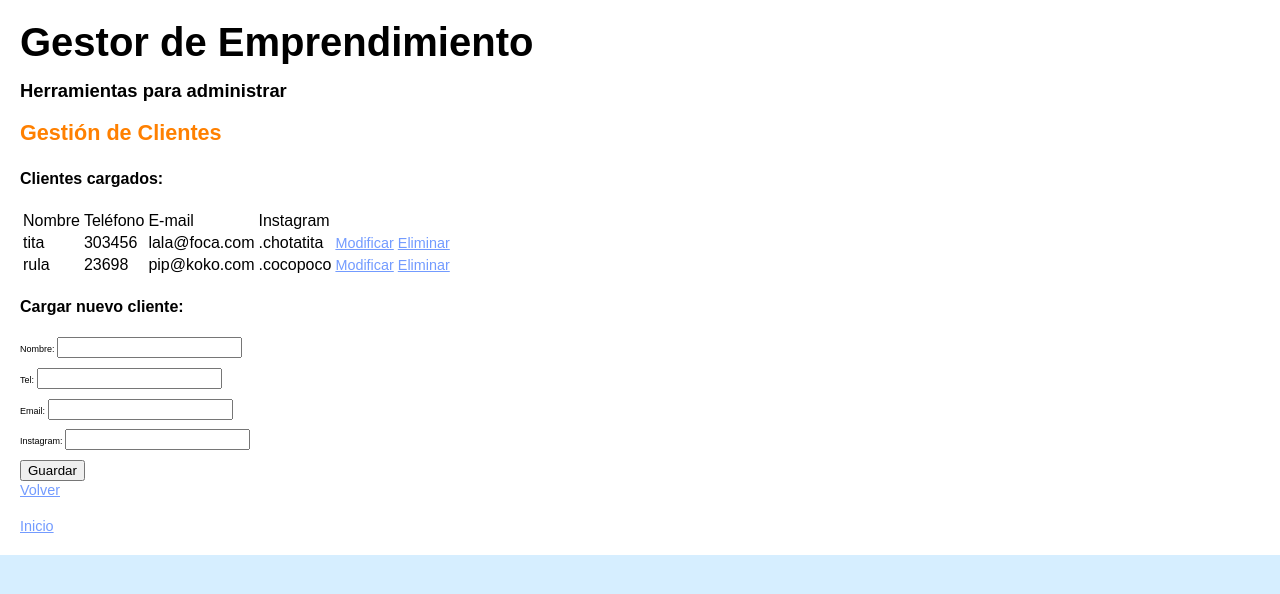
After one commit to Toni-C1/web_gestion_Django, a Django app: page /clientes_crear/ in a window 1280 px wide. The commit adds this page. Shown: the top 594 px of the page. Run offline with Django 4.2, Linux system fonts and the light colour scheme; data comes from the database, SQL or seed files in the repository.

Commit message:
cargar cliente agregado

```diff
--- a/web_gestion/gestor/forms.py
+++ b/web_gestion/gestor/forms.py
@@ -26,3 +26,22 @@ class Envase_Form(forms.ModelForm):
     class Meta:
         model = Envases_li
         fields = ('nombre', 'stock', 'punto_de_pedido')
+
+ESTADO_CHOICES = (
+    ('Pendiente', 'Pendiente'),
+    ('Completado', 'Completado'),
+    ('Cancelado', 'Cancelado'),
+)
+
+class Pedido_Form(forms.ModelForm):
+
+    estado = forms.ChoiceField(choices=ESTADO_CHOICES)
+
+    class Meta:
+        model = Pedidos_productos_li
+        fields = ('cliente','productos', 'cantidad', 'estado')
+
+class Cliente_Form(forms.ModelForm):
+    class Meta:
+        model = Clientes_li
+        fields = ('nombre', 'tel', 'email', 'instagram')
--- a/web_gestion/gestor/models.py
+++ b/web_gestion/gestor/models.py
@@ -60,10 +60,10 @@ class Envases_li(models.Model):
         verbose_name = "Envase"
         verbose_name_plural = "Envases"
 
-class Pedidos_productos_l(models.Model):
+class Pedidos_productos_li(models.Model):
     id = models.IntegerField(primary_key=True, unique=True, auto_created=True)
     cliente = models.CharField(max_length=100)
-    nombre = models.CharField(max_length=100)
+    productos = models.CharField(max_length=100)
     cantidad = models.IntegerField()
     estado = models.CharField(max_length=100)
     created = models.DateTimeField(auto_now_add=True, verbose_name="Creado")
@@ -89,3 +89,18 @@ class Lista_compras_li(models.Model):
     class Meta:
         verbose_name = "Compra"
         verbose_name_plural = "Compras"
+
+class Clientes_li(models.Model):
+    id = models.IntegerField(primary_key=True, unique=True, auto_created=True)
+    nombre = models.CharField(unique=True, max_length=100)
+    tel = models.IntegerField(unique=True,)   #TODO no considera el cero a la izq
+    email = models.EmailField(max_length=254)
+    instagram = models.CharField(unique=True, max_length=100)
+
+
+    def __str__(self):
+        return self.nombre
+
+    class Meta:
+        verbose_name = "Cliente"
+        verbose_name_plural = "Clientes"
--- /dev/null
+++ b/web_gestion/gestor/templates/gestor/clientes_crear.html
@@ -0,0 +1,46 @@
+{% extends "gestor/base.html" %}
+
+{% block content %}
+<h3>Gestión de Clientes</h3>
+
+    <h4>Clientes cargados:</h4>
+        <table id="clientes_lista" class="table table-striped">
+            <thead>
+                <tr>
+                    <td>Nombre</td>
+                    <td>Teléfono</td>
+                    <td>E-mail</td>
+                    <td>Instagram</td>
+                </tr>
+            </thead>
+            <tbody>
+
+                {% for cliente in clientes %}
+                    <tr>
+                    <td>{{ cliente.nombre }}</td>
+                    <td>{{ cliente.tel }}</td>
+                    <td>{{ cliente.email }}</td>
+                    <td>{{ cliente.instagram }}</td>
+                    <td><a href="/clientes_crear/{{ producto.id }}">Modificar</a></td>
+                    <td><a href="/clientes_crear/{{ producto.id }}">Eliminar</a></td>
+                    </tr>
+                {% endfor %}
+
+            </tbody>
+
+        </table>
+        <nav>
+            <h4>Cargar nuevo cliente:</h4>
+            <form method="POST" class="post-form">{% csrf_token %}
+
+                {{ form.as_p }}
+
+            <button type="submit" class="save btn btn-default">Guardar</button>
+            </form>
+        </nav>
+
+
+        <a href="/home/">Volver<a></a>
+        <br></br>
+        <a href="/">Inicio<a>
+{% endblock %}
--- a/web_gestion/gestor/templates/gestor/home.html
+++ b/web_gestion/gestor/templates/gestor/home.html
@@ -7,5 +7,7 @@
         <br></br>
         <a href="/gestion_pedidos">Gestión de Pedidos</a>
         <br></br>
+        <a href="/clientes_crear">Gestión de Clientes</a>
+        <br></br>
         <a href="/">Inicio<a></a>
 {% endblock %}
--- a/web_gestion/gestor/templates/gestor/index.html
+++ b/web_gestion/gestor/templates/gestor/index.html
@@ -5,6 +5,10 @@
 <a href="/home">Administrar<a></a>
 
 <h3>Pedidos pendientes</h3>
+
+    {% for pendiente in pendientes %}
+        <li>{{ pendiente.cliente }}</li>
+    {% endfor %}
 
 <br>
 
--- a/web_gestion/gestor/templates/gestor/insumos_editar.html
+++ b/web_gestion/gestor/templates/gestor/insumos_editar.html
@@ -4,7 +4,7 @@
 <h3>Gestión de Insumos</h3>
 <h4>Insumos Cargados</h4>
 
-<table id="cartera" class="table table-striped">
+<table id="insumos_stock" class="table table-striped">
     <thead>
         <tr>
             <td>Insumo</td>
--- a/web_gestion/gestor/views.py
+++ b/web_gestion/gestor/views.py
@@ -6,6 +6,14 @@ from django.http import HttpResponse
 # Create your views here.
 
 def index(request):
+
+    ##chekeo de pedidos pendientes
+    pedidos = Pedidos_productos_li.objects.all()
+    pendientes = []
+
+    for pedido in pedidos:
+        if pedido.estado == 'Pendiente':
+            pendientes.append(pedido)
 
     ##chekeo de Productos por debajo de punto de pedido##
     productos = Productos_li.objects.all()
@@ -38,6 +46,7 @@ def index(request):
         'pocos_productos': pocos_productos,
         'pocos_insumos': pocos_insumos,
         'pocos_envases': pocos_envases,
+        'pendientes': pendientes,
         }
 
     return render(request, "gestor/index.html", context)
@@ -247,21 +256,71 @@ def gestion_pedidos(request):
 
 def historial_pedidos(request):
 
+    pedidos = Pedidos_productos_li.objects.all()
+
     context = {
-
+        'pedidos': pedidos,
         }
     return render(request, "gestor/historial_pedidos.html", context)
 
 def carga_pedidos(request):
 
+      #####################################
+
+    #Formulario cargar nuevo pedido
+    form = Pedido_Form()
+    if request.method == "POST":
+
+        form = Pedido_Form(request.POST)
+
+        if form.is_valid():
+            post = form.save(commit=False)
+            post.save()
+
+        return redirect("/gestion_pedidos")
+
+    else:
+        form = Pedido_Form()
+    ####################################
+
     context = {
-
+        'form': form,
         }
     return render(request, "gestor/carga_pedidos.html", context)
 
 def modificar_pedidos(request):
 
+    pedidos = Pedidos_productos_li.objects.all()
+
     context = {
+        'pedidos': pedidos,
+        }
 
+    return render(request, "gestor/modificar_pedidos.html", context)
+
+
+def clientes_crear(request):
+    clientes = Clientes_li.objects.all()
+
+    #####################################
+
+    #Formulario cargar nuevo cliente a la bd
+    form = Cliente_Form()
+    if request.method == "POST":
+
+        form = Cliente_Form(request.POST)
+
+        if form.is_valid():
+            post = form.save(commit=False)
+            post.save()
+
+    else:
+        form = Cliente_Form()
+    ####################################
+
+    context = {
+        'form': form,
+        'clientes': clientes
         }
-    return render(request, "gestor/modificar_pedidos.html", context)
+
+    return render(request, "gestor/clientes_crear.html", context)
--- a/web_gestion/web_gestion/urls.py
+++ b/web_gestion/web_gestion/urls.py
@@ -40,4 +40,5 @@ urlpatterns = [
     path('historial_pedidos/', historial_pedidos),
     path('carga_pedidos/', carga_pedidos),
     path('modificar_pedidos/', modificar_pedidos),
+    path('clientes_crear/', clientes_crear),
   ]+ static(settings.STATIC_URL, document_root=settings.STATIC_ROOT)
```
Also changed, not shown: web_gestion/gestor/templates/gestor/carga_pedidos.html (+7 -0 lines), web_gestion/gestor/templates/gestor/historial_pedidos.html (+25 -0 lines), web_gestion/gestor/templates/gestor/modificar_pedidos.html (+27 -0 lines), web_gestion/db.sqlite3, web_gestion/gestor/migrations/0009_clientes_li_and_more.py (added).
